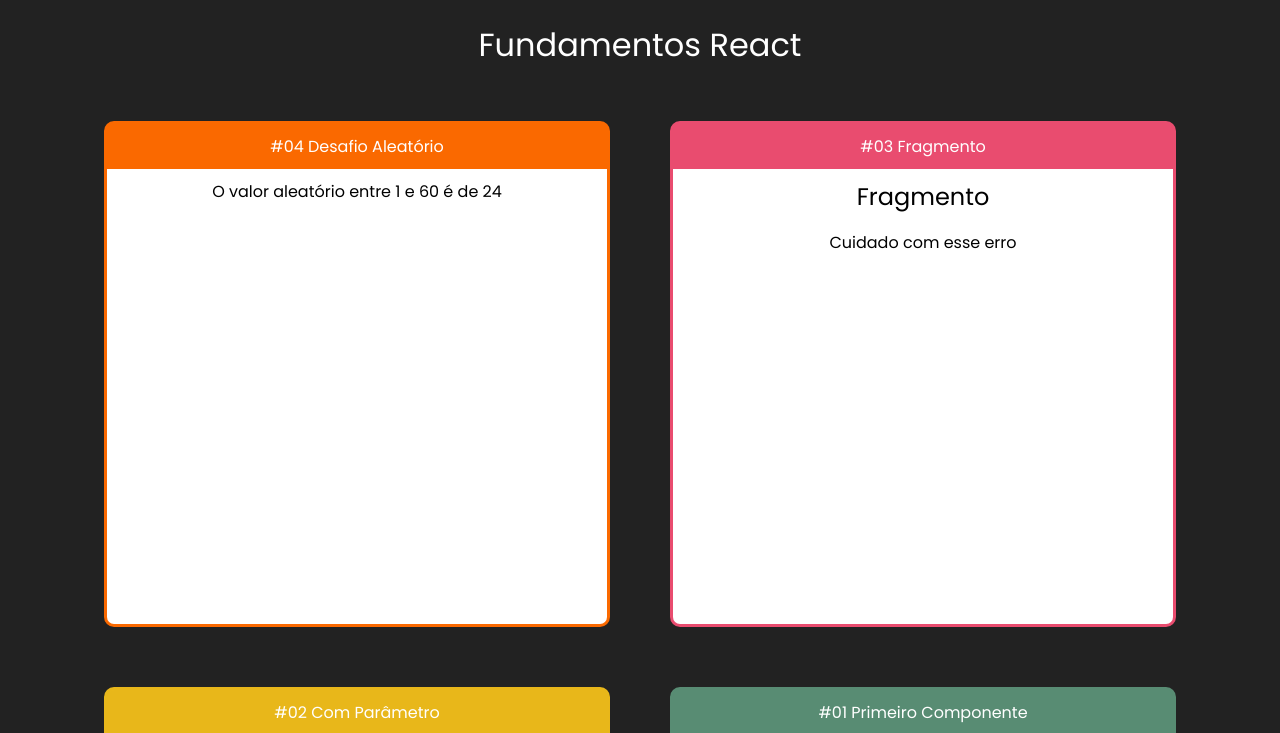
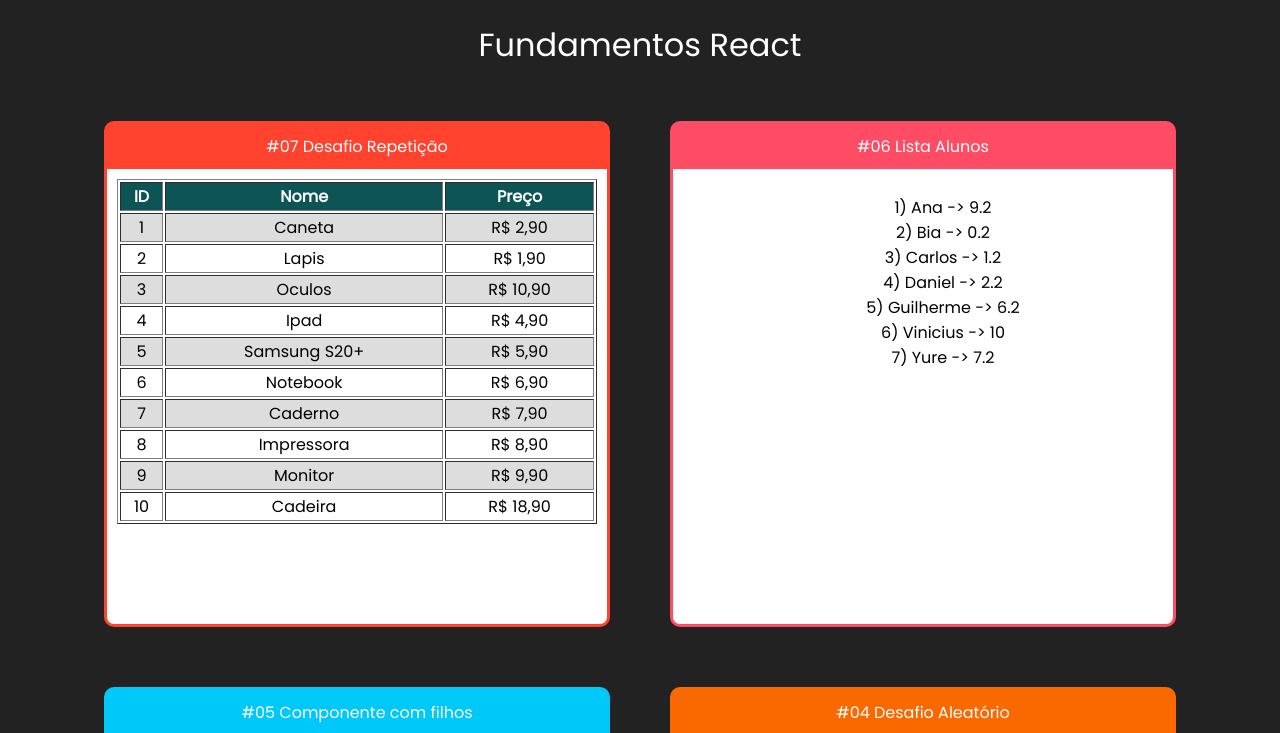
Before and after one commit to Gattekaa/curso-react-fundamentos, a React (Create React App) app: page / in a window 1280 px wide. Shown: the top 733 px of the page. Built offline with nearby package versions, Linux system fonts and the light colour scheme.

Commit message:
Created component to generate a table with data received in JSON

```diff
--- a/src/App.jsx
+++ b/src/App.jsx
@@ -5,6 +5,11 @@
 import Fragmento from './components/Fragmento';
 import Aleatorio from "./components/basicos/Aleatorio";
 import Card from "./components/layout/Card";
+import Familia from './components/basicos/Familia';
+import FamiliaMembro from './components/basicos/FamiliaMembro';
+import ListaAlunos from './components/repeticao/ListaAlunos';
+import TabelaProdutos from './components/repeticao/TabelaProdutos';
+
 
 export default (props) => {
     return (
@@ -12,6 +17,19 @@
             <h1>Fundamentos React</h1>
 
             <div className="Cards">
+            <Card titulo="#07 Desafio Repetição" color="#FF432E">
+                <TabelaProdutos />
+            </Card>
+            <Card titulo="#06 Lista Alunos" color="#FF4C65">
+                <ListaAlunos />
+            </Card>
+            <Card titulo="#05 Componente com filhos" color="#00C8F8">
+                <Familia sobrenome="Martins">
+                    <FamiliaMembro nome="Pedro" />
+                    <FamiliaMembro nome="Ana" />
+                    <FamiliaMembro nome="Gustavo" />
+                </Familia>
+            </Card>
             <Card titulo="#04 Desafio Aleatório" color="#FA6900">
                 <Aleatorio min={1} max={60} />
             </Card>
@@ -29,6 +47,6 @@
                 <Primeiro />
             </Card>
         </div>
-        </div>
+        </div >
     )
 }
--- /dev/null
+++ b/src/components/basicos/Familia.jsx
@@ -0,0 +1,13 @@
+import React, { cloneElement } from "react";
+export default props => {
+
+    return (
+        <div>
+            {
+                props.children.map((child, i) => {
+                    return cloneElement(child, { ...props, key: i})
+                })
+            }
+        </div>
+    )
+}
--- /dev/null
+++ b/src/components/basicos/FamiliaMembro.jsx
@@ -0,0 +1,13 @@
+import React from "react";
+
+export default props => {
+
+    return (
+        <div>
+
+        {props.nome} <strong>{props.sobrenome}</strong>
+
+        </div>
+    )
+
+}
--- /dev/null
+++ b/src/components/repeticao/ListaAlunos.jsx
@@ -0,0 +1,22 @@
+import React from "react";
+import alunos from '../../data/alunos'
+
+export default props => {
+
+    const alunosLi = alunos.map(aluno => {
+        return <li key={aluno.id}>
+        {aluno.id}) {aluno.nome} -&gt; {aluno.nota}
+    </li>
+    })
+
+    return (
+        <div>
+            <ul style={{
+                listStyle: 'none'
+            }}>
+                {alunosLi}
+            </ul>
+        </div>
+    )
+
+}
--- /dev/null
+++ b/src/components/repeticao/TabelaProdutos.css
@@ -0,0 +1,12 @@
+
+.TabelaProdutos table {
+    width: 100%;
+}
+.TabelaProdutos th {
+    background-color: #0d5555;
+    color: #fff;
+}
+
+.TabelaProdutos .Par {
+    background-color: #ddd;
+}
--- /dev/null
+++ b/src/components/repeticao/TabelaProdutos.jsx
@@ -0,0 +1,38 @@
+import React from "react";
+import './TabelaProdutos.css'
+import produtos from '../../data/produtos'
+
+export default props => {
+
+    function getLinhas() {
+
+        return produtos.map((produto, i) => {
+            return (
+                <tr key={produto.id} className={i % 2 == 0 ? 'Par' : ''}>
+                    <td>{produto.id}</td>
+                    <td>{produto.nome}</td>
+                    <td>R$ {produto.preco.toFixed(2).replace('.', ',')}</td>
+                </tr>
+            )
+        })
+
+    }
+
+    return (
+        <div className="TabelaProdutos">
+            <table border="1">
+                <thead>
+                    <tr>
+                        <th>ID</th>
+                        <th>Nome</th>
+                        <th>Preço</th>
+                    </tr>
+                </thead>
+                <tbody>
+                    {getLinhas()}
+                </tbody>
+            </table>
+        </div>
+    )
+
+}
--- /dev/null
+++ b/src/data/alunos.js
@@ -0,0 +1,9 @@
+export default [
+        {id:1, nome: 'Ana', nota: 9.2},
+        {id:2, nome: 'Bia', nota: 0.2},
+        {id:3, nome: 'Carlos', nota: 1.2},
+        {id:4, nome: 'Daniel', nota: 2.2},
+        {id:5, nome: 'Guilherme', nota: 6.2},
+        {id:6, nome: 'Vinicius', nota: 10.0},
+        {id:7, nome: 'Yure', nota: 7.2}
+]
--- /dev/null
+++ b/src/data/produtos.js
@@ -0,0 +1,15 @@
+const produtos = [
+    {id: 1, nome: 'Caneta', preco: 2.90},
+    {id: 2, nome: 'Lapis', preco: 1.90},
+    {id: 3, nome: 'Oculos', preco: 10.90},
+    {id: 4, nome: 'Ipad', preco: 4.90},
+    {id: 5, nome: 'Samsung S20+', preco: 5.90},
+    {id: 6, nome: 'Notebook', preco: 6.90},
+    {id: 7, nome: 'Caderno', preco: 7.90},
+    {id: 8, nome: 'Impressora', preco: 8.90},
+    {id: 9, nome: 'Monitor', preco: 9.90},
+    {id: 10, nome: 'Cadeira', preco: 18.90},
+
+]
+
+export default produtos
```
Lines whose indentation alone changed are shown as unchanged.
